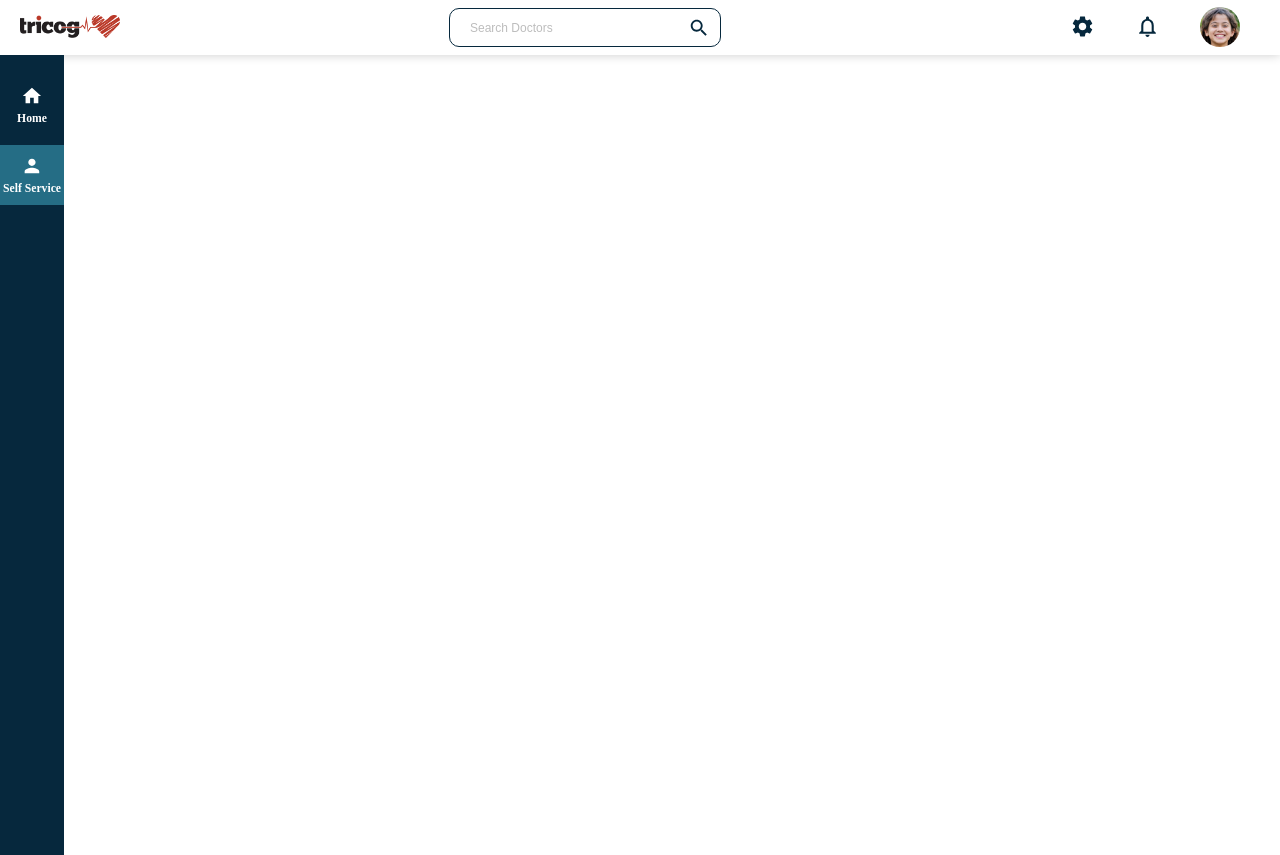
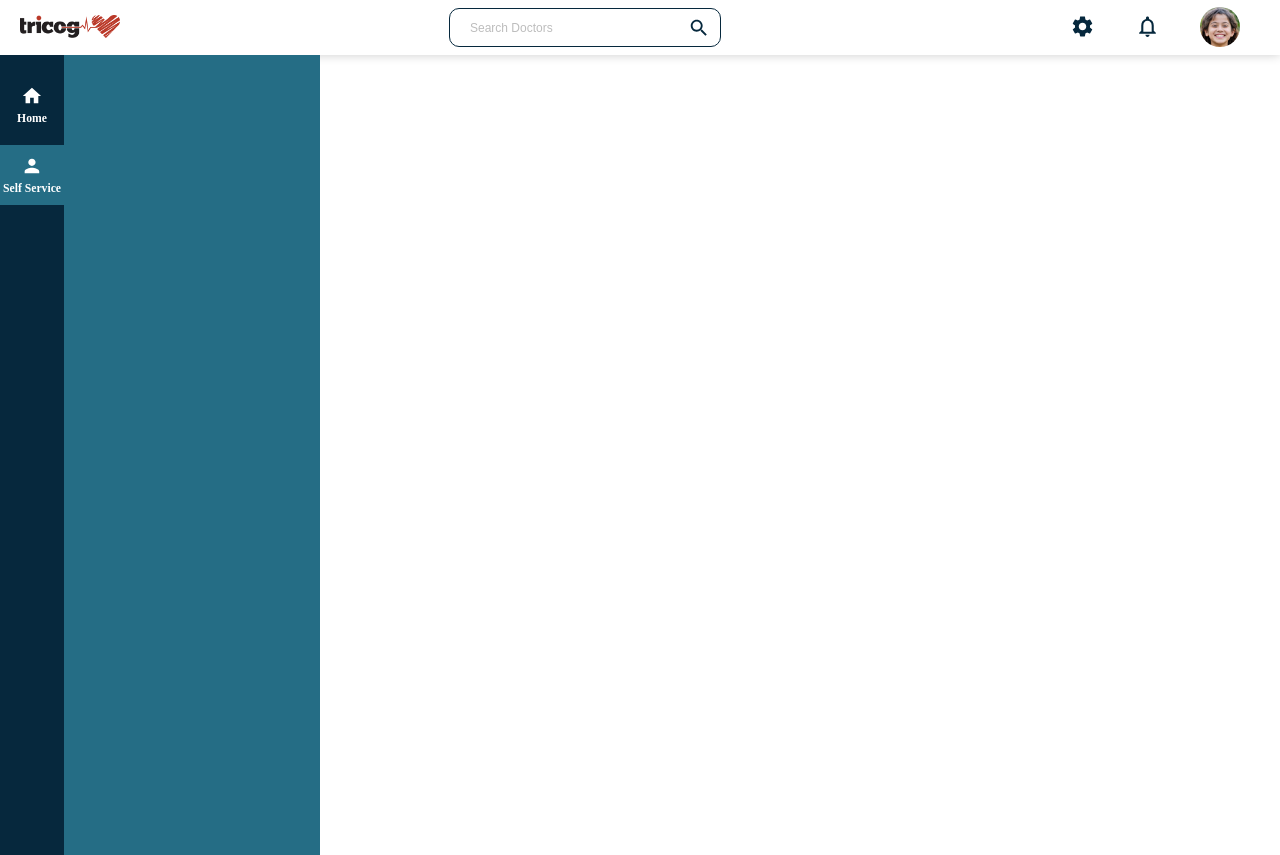
Before and after one commit to Sneha-Shaw/shift_frontend, a React (Create React App) app: page /self-service in a window 1280 px wide. Before the commit the page ends 800 px from the top, so only its background shows below. Built offline with nearby package versions, Linux system fonts and the light colour scheme.

Commit message:
`feat`:`Sub SideBar`

```diff
--- /dev/null
+++ b/src/components/SubSidebar/SubSidebar.js
@@ -0,0 +1,12 @@
+import React from 'react'
+import useStyles from './styles'
+
+const SubSidebar = () => {
+    const classes = useStyles()
+    return (
+        <div className={classes.root}>
+        </div>
+    )
+}
+
+export default SubSidebar
--- /dev/null
+++ b/src/components/SubSidebar/styles.js
@@ -0,0 +1,9 @@
+
+import { makeStyles } from "@mui/styles";
+export default makeStyles((theme) => ({
+    root:{
+        width: "25%",
+        height: "100vh",
+        backgroundColor: "#256D85",
+    }
+}))
--- a/src/pages/SelfService/SelfService.js
+++ b/src/pages/SelfService/SelfService.js
@@ -1,12 +1,14 @@
 import React from 'react'
 import useStyles from './styles'
 import Sidebar from '../../components/Sidebar/Sidebar'
+import SubSidebar from '../../components/SubSidebar/SubSidebar'
 
 const SelfService = () => {
     const classes = useStyles()
   return (
     <div className={classes.root}>
         <Sidebar />
+        <SubSidebar />
     </div>
   )
 }
```
